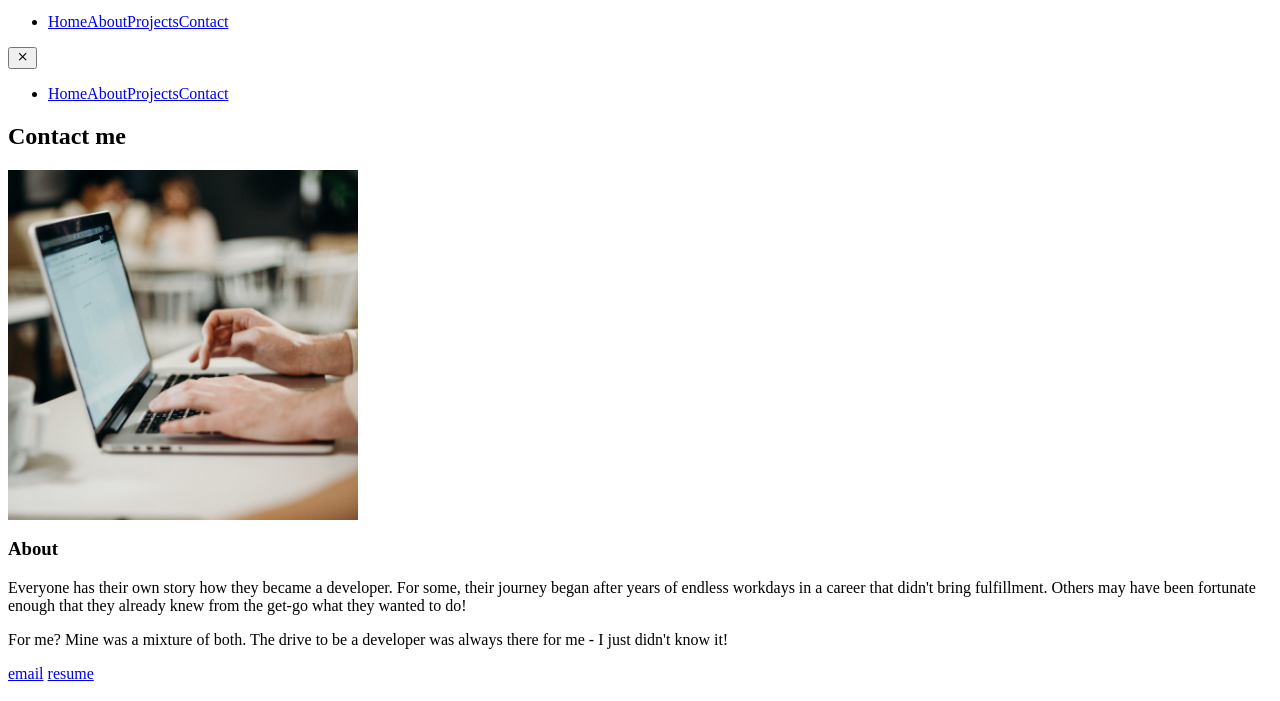
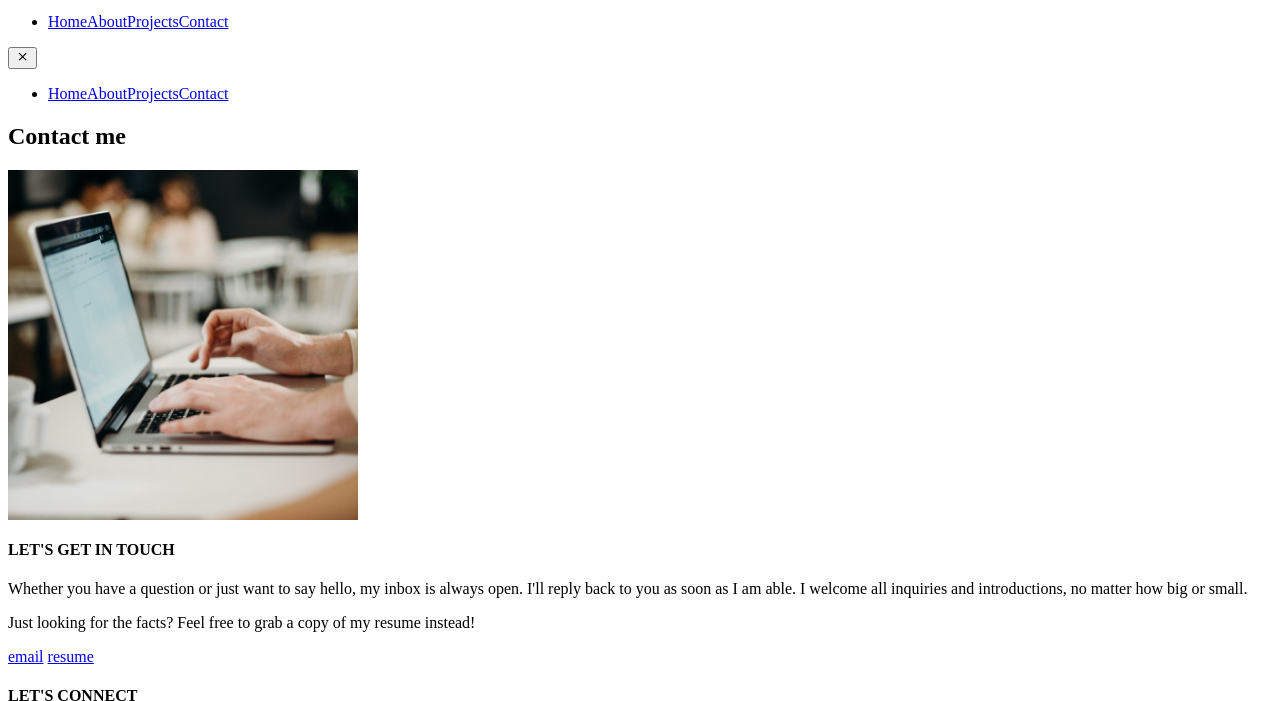
Before and after one commit to tracy-tucker/portfolio, a Gatsby site: page /contact in a window 1280 px wide. Shown: the part 245-946 px from the top of the page. Built offline with nearby package versions, Linux system fonts and the light colour scheme; Gatsby itself is replaced by a stand-in of ours.

Commit message:
Final content added to contact page

```diff
--- a/src/pages/contact.js
+++ b/src/pages/contact.js
@@ -23,10 +23,10 @@
                 />
             </article>
             <article className='about-info'>
-                <h3>About</h3>
+                <h4>LET'S GET IN TOUCH</h4>
                 {/* <div className="underline"></div> */}
-                    <p>Everyone has their own story how they became a developer. For some, their journey began after years of endless workdays in a career that didn't bring fulfillment. Others may have been fortunate enough that they already knew from the get-go what they wanted to do!</p><p>For me? Mine was a mixture of both. The drive to be a developer was always there for me - I just didn't know it!</p>
-                    <Link to='/about' className='btn'>email</Link> <Link to='/about' className='btn'>resume</Link>
+                    <p>Whether you have a question or just want to say hello, my inbox is always open. I'll reply back to you as soon as I am able. I welcome all inquiries and introductions, no matter how big or small.</p><p>Just looking for the facts? Feel free to grab a copy of my resume instead!</p>
+                    <a href="mailto:tracytuckeremail@gmail.com" className='btn'>email</a> <Link to='/about' className='btn'>resume</Link>
             </article>
         </div>
       </section>
```
